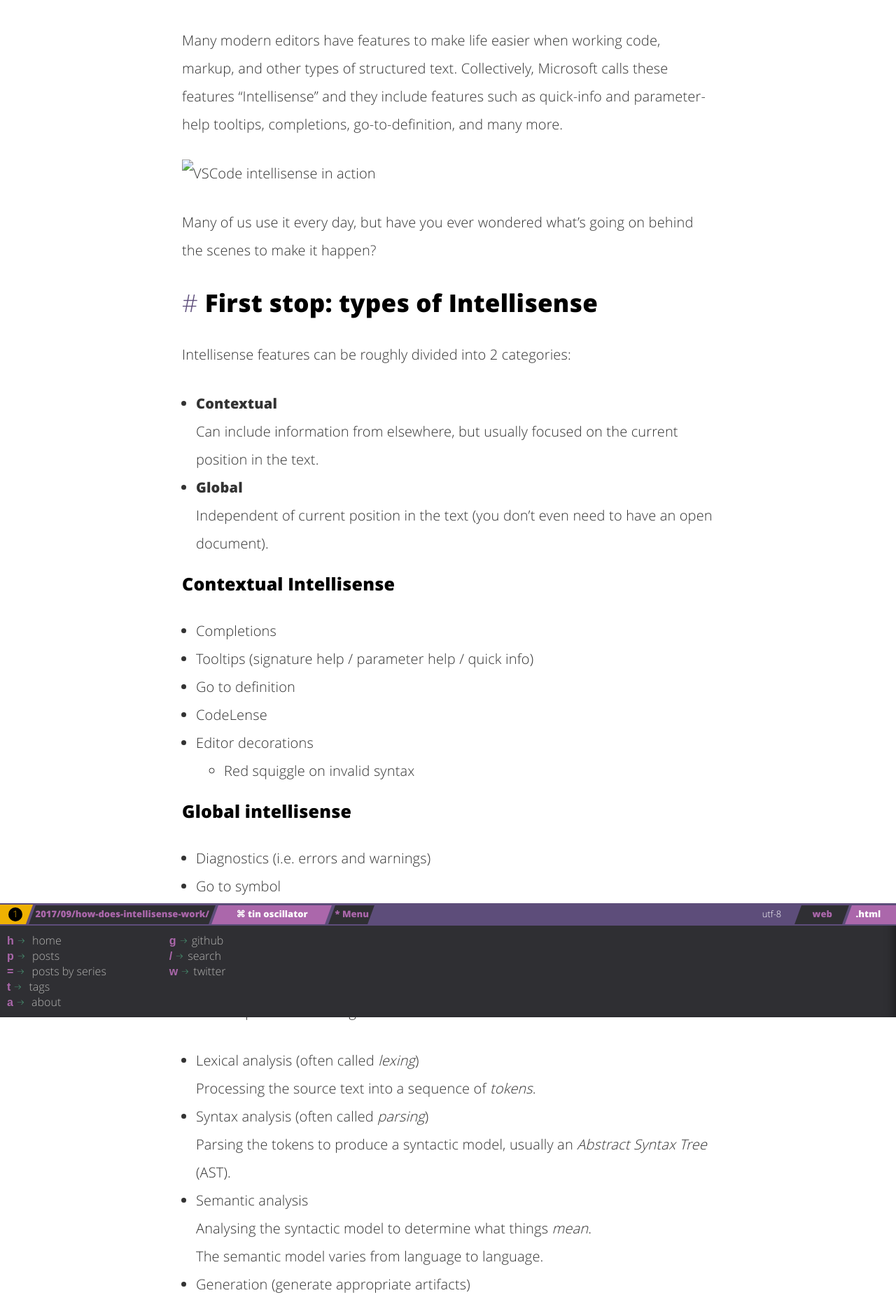
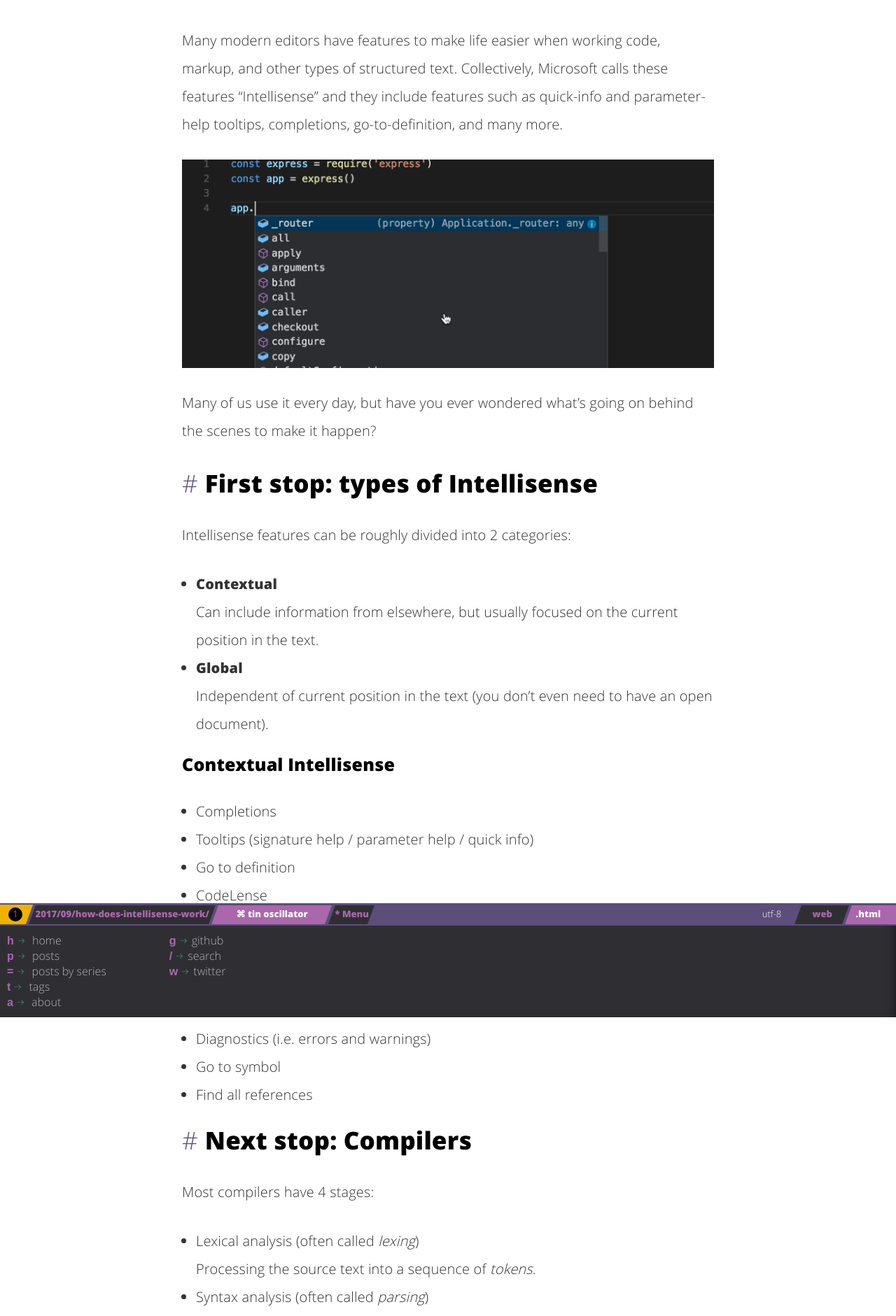
Before and after one commit to tintoy/tintoy.io, a Jekyll site: the page built from _posts/2017-09-30-how-does-intellisense-work.md, in a window 1280 px wide. Shown: the part 346-2227 px from the top of the page at 70% size. Built offline with Jekyll 4.4.1, drawn with Linux system fonts in a browser that asks for light colours; comment, search, counter and statistics services are not loaded.

Commit message:
Fix broken image link.

```diff
--- a/_posts/2017-09-30-how-does-intellisense-work.md
+++ b/_posts/2017-09-30-how-does-intellisense-work.md
@@ -15,7 +15,7 @@ categories:
 
 Many modern editors have features to make life easier when working code, markup, and other types of structured text. Collectively, Microsoft calls these features "Intellisense" and they include features such as quick-info and parameter-help tooltips, completions, go-to-definition, and many more.
 
-![VSCode intellisense in action](../assets/img/2017/intellisense-in-action.gif)
+![VSCode intellisense in action](/assets/img/2017/intellisense-in-action.gif)
 
 Many of us use it every day, but have you ever wondered what's going on behind the scenes to make it happen?
 <!-- more -->
```
